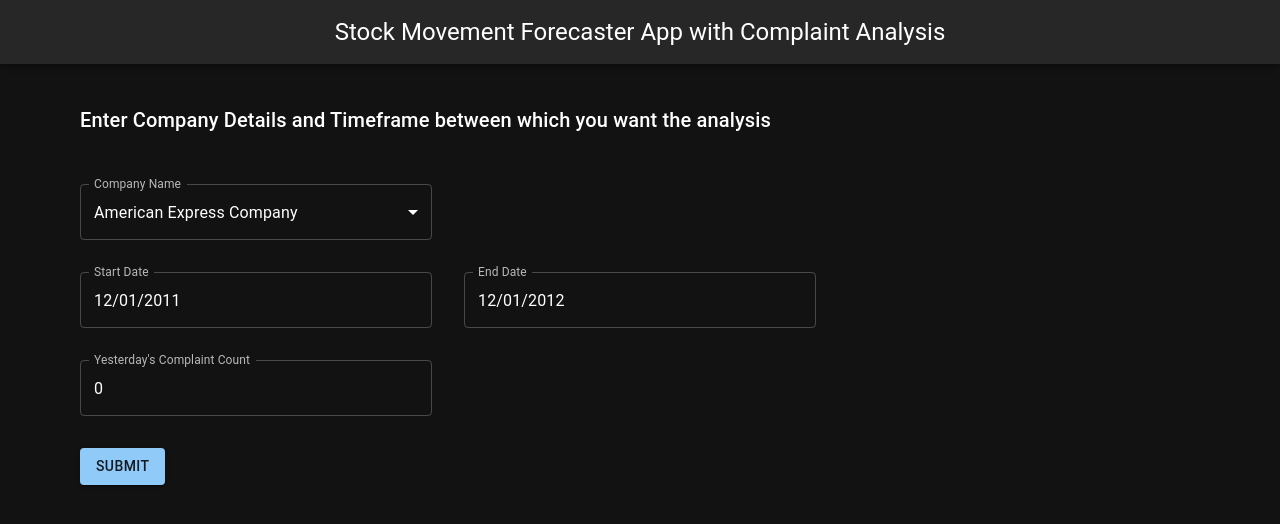
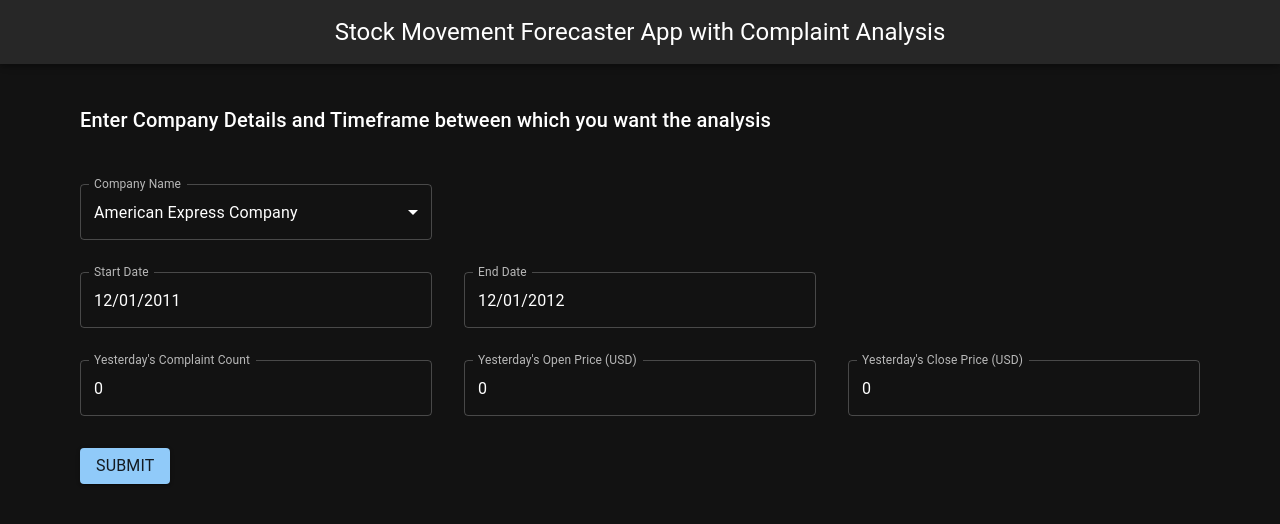
Before and after one commit to iambyt3z/stock-movement-forecaster-app, a React (Vite) app: page / in a window 1280 px wide. Shown: the top 524 px of the page. Built offline with nearby package versions, Linux system fonts and the light colour scheme.

Commit message:
updated api request and response

```diff
--- a/src/components/MainContent.tsx
+++ b/src/components/MainContent.tsx
@@ -6,7 +6,7 @@
 import moment, { Moment } from "moment";
 import { CompanyNameValue } from "../interfaces";
 import useQuery from "../hooks/useQuery";
-import { ScatterChart } from "@mui/x-charts";
+import { ChartsReferenceLine, ScatterChart } from "@mui/x-charts";
 
 const MainContent = () => {
     // Basic Company Information
@@ -17,8 +17,11 @@
 
     // Yesterday's Data
     const [complaintCount, setComplaintCount] = useState("0");
+    const [openPrice, setOpenPrice] = useState("0");
+    const [closePrice, setClosePrice] = useState("0");
 
     // Plot Data
+    const [priceDropProb, setPriceDropProb] = useState(0);
     const [plotDates, setPlotDates] = useState<Moment[]>([]);
     const [plotClosePrices, setPlotClosePrices] = useState<number[]>([]);
     const [plotComplaintCounts, setPlotComplaintCounts] = useState<number[]>([]);
@@ -27,17 +30,20 @@
     const { query, isLoading } = useQuery();
 
     const runQuery = () => {
-        query(company, companyEncodedValue, startDate as Moment, endDate as Moment, complaintCount)
+        query(company, companyEncodedValue, startDate as Moment, endDate as Moment, complaintCount, openPrice, closePrice)
             .then((result) => {
-                setPlotDates(result.map((row) => (row.date)));
-                setPlotClosePrices(result.map((row) => (row.close_price)));
-                setPlotComplaintCounts(result.map((row) => (row.complaint_count)));
+                const { plot_data, prob_close_price_drop } = result;
+
+                setPriceDropProb(prob_close_price_drop);
+                setPlotDates(plot_data.map((row) => (row.date)));
+                setPlotClosePrices(plot_data.map((row) => (row.close_price)));
+                setPlotComplaintCounts(plot_data.map((row) => (row.complaint_count)));
 
                 setScatterPlotData(
-                    result.map((row, index) => ({
+                    plot_data.map((row, index) => ({
                         "id": index,
                         "x": row.complaint_count,
-                        "y": row.close_price
+                        "y": row.close_price_difference
                     }))
                 );
             })
@@ -130,21 +136,49 @@
                     />
                 </Grid2>
 
-                <Grid2 size={8}>
-                    <></>
+                <Grid2 size={4}>
+                    <TextField
+                        fullWidth
+                        variant="outlined"
+                        label="Yesterday's Open Price (USD)"
+                        value={openPrice}
+                        onChange={(event: React.ChangeEvent<HTMLInputElement>) => {
+                            setOpenPrice(event.target.value);
+                        }}
+                    />
+                </Grid2>
+
+                <Grid2 size={4}>
+                    <TextField
+                        fullWidth
+                        variant="outlined"
+                        label="Yesterday's Close Price (USD)"
+                        value={closePrice}
+                        onChange={(event: React.ChangeEvent<HTMLInputElement>) => {
+                            setClosePrice(event.target.value);
+                        }}
+                    />
                 </Grid2>
 
                 <Grid2 size={12}>
                     <Button variant="contained" onClick={runQuery}>
-                        Submit
+                        <Typography>
+                            Submit
+                        </Typography>
                     </Button>
                 </Grid2>
 
                 {
                     (plotDates.length > 1) &&
-                    <>
+                    <Grid2 container spacing={10}>
                         <Grid2 size={12}>
                             <Divider/>
+                        </Grid2>
+
+                        <Grid2 size={12} pl={10}>
+                            <Typography fontWeight={600}>
+                                {`Probability of stock price droping = ${ (priceDropProb * 100).toFixed(2) }%`}
+                            </Typography>
                         </Grid2>
 
                         <Grid2 size={12}>
@@ -201,18 +235,29 @@
                                 xAxis={[
                                     {
                                         min: 0,
-                                        label: "Complaints"
+                                        label: "Complaints",
                                     }
                                 ]}
-                                yAxis={[{ label: "Stock Price (USD)" }]}
-                                series={[
+                                yAxis={[
                                     {
-                                        data: scatterPlotData,
-                                    },
+                                        label: "Stock Price Difference (USD)",
+                                        colorMap: {
+                                            type: 'piecewise',
+                                            thresholds: [0],
+                                            colors: ['#F67280', '#05B2AB']
+                                        },
+                                    }
                                 ]}
-                            />
+                                series={[{ data: scatterPlotData }]}
+                            >
+                                <ChartsReferenceLine y={0} lineStyle={{ opacity: 0.5 }}/>
+                            </ScatterChart>
+
+                            <Grid2 size={12}>
+                                <Box height="200px"></Box>
+                            </Grid2>
                         </Grid2>
-                    </>
+                    </Grid2>
                 }
             </Grid2>
 
--- a/src/hooks/useQuery.tsx
+++ b/src/hooks/useQuery.tsx
@@ -6,10 +6,12 @@
 interface HookReturn {
     query: (
         companyName: string,
-        companyEncodedValue: number,
+        companyNameEncoded: number,
         startDate: Moment,
         endDate: Moment,
-        complaintCount: string
+        complaintCount: string,
+        openPrice: string,
+        closePrice: string
     ) => Promise<Result>;
     isLoading: boolean;
 }
@@ -19,19 +21,23 @@
 
     const query = async (
         companyName: string,
-        companyEncodedValue: number,
+        companyNameEncoded: number,
         startDate: Moment,
         endDate: Moment,
-        complaintCount: string
+        complaintCount: string,
+        openPrice: string,
+        closePrice: string
     ): Promise<Result> => {
         setIsLoading(true);
 
         const apiUrl = "http://127.0.0.1:8000/company?"
             + `company_name=${encodeURIComponent(companyName)}&`
-            + `company_encoded_value=${companyEncodedValue}&`
+            + `company_name_encoded=${companyNameEncoded}&`
             + `start_date=${startDate.format('YYYY-MM-DD')}&`
             + `end_date=${endDate.format('YYYY-MM-DD')}&`
-            + `complaints_count=${complaintCount}`
+            + `complaints_count=${complaintCount}&`
+            + `open_price=${openPrice}&`
+            + `close_price=${closePrice}`
 
         const config = {
             method: 'get',
@@ -40,23 +46,31 @@
             headers: { }
         };
 
-        let result: Result = [];
+        let result: Result = {
+            "plot_data": [],
+            "prob_close_price_drop": 0
+        };
 
         await axios.request(config)
             .then((response) => {
                 const responseData = response.data as Response;
+                const plotData = responseData.plot_data;
+                const priceDropProb = responseData.prob_close_price_drop;
 
-                result = responseData.map((responseElement) => {
+                const updatePlotData = plotData.map((plotElement) => {
                     return {
-                        "date": moment(responseElement.date),
-                        "company": responseElement.company,
-                        "complaint_count": Number(responseElement.complaint_count),
-                        "open_price": Number(responseElement.open_price),
-                        "high_price": Number(responseElement.high_price),
-                        "low_price": Number(responseElement.low_price),
-                        "close_price": Number(responseElement.close_price),
+                        "date": moment(plotElement.date),
+                        "company": plotElement.company,
+                        "complaint_count": Number(plotElement.complaint_count),
+                        "close_price": Number(plotElement.close_price),
+                        "close_price_difference": Number(plotElement.close_price_difference),
                     }
-                })
+                });
+
+                result = {
+                    "plot_data": updatePlotData,
+                    "prob_close_price_drop": priceDropProb
+                };
             })
             .catch((error) => {
                 console.error(error);
```
Also changed, not shown: src/interfaces/index.ts (+13 -10 lines).
